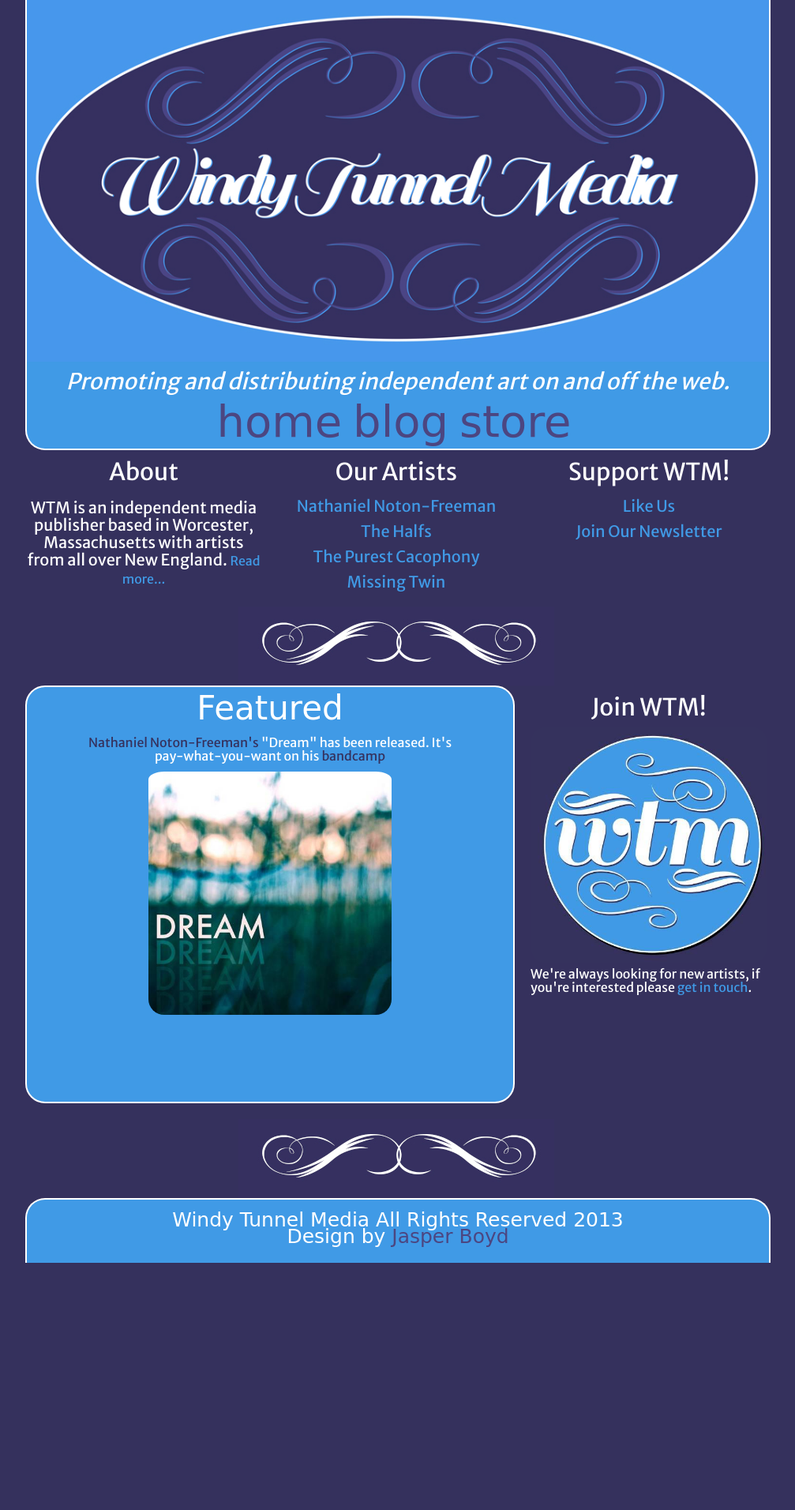
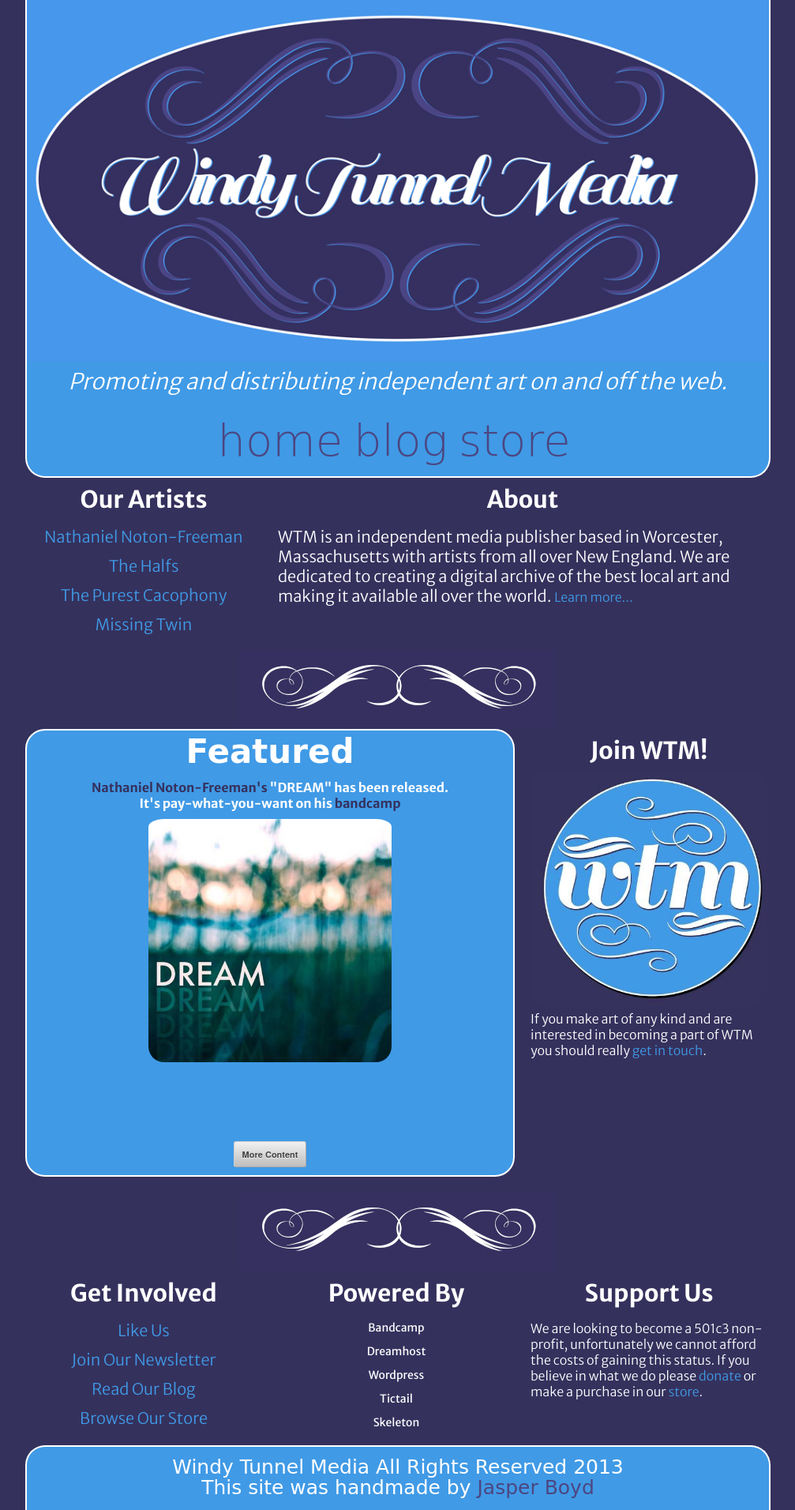
Before and after one commit to jasperboyd/windytunnelmedia, a PHP site: page / in a window 1280 px wide. Shown: the whole page at 79% size, without its empty margins (138-1145 px from the left). Before the commit the page ends 1599 px from the top, so only its background shows below. Run offline with PHP 8.4, Linux system fonts and the light colour scheme; some web fonts are replaced; grey boxes are pictures that could not be loaded.

Commit message:
major home page overhaul

```diff
--- a/index.html
+++ b/index.html
@@ -55,15 +55,7 @@
 				<a href="http://store.windytunnel.co">store</a>
 			</nav>
 		</div>
-		<div id="about" class="one-third column">
-			<div class="content">
-			<h3>About</h3>
-			<p class="padtop">
-				WTM is an independent media publisher based in Worcester, Massachusetts with artists
-				from all over New England. <a>Read more...</a>
-			</p>
-			</div>
-		</div>
+
 		<div id="artists" class="one-third column">
 			<div class="content">
 			<h3>Our Artists</h3>
@@ -76,13 +68,14 @@
 			</div>
 		</div>
 
-		<div id="support" class="one-third column">
+		<div id="about" class="two-thirds column">
 			<div class="content">
-			<h3>Support WTM!</h3>
-			<ul class="padtop">
-				<li><a>Like Us</a></li>
-				<li><a>Join Our Newsletter</a><li>
-			</ul>
+			<h3>About</h3>
+			<p class="padtop">
+				WTM is an independent media publisher based in Worcester, Massachusetts with artists
+				from all over New England. We are dedicated to creating a digital archive of the best
+				local art and making it available all over the world. <a>Learn more...</a>
+			</p>
 			</div>
 		</div>
 
@@ -94,11 +87,12 @@
 			<div class="content">
 			<h3>Featured</h3>
 			<p class="center padtop">
-					<a>Nathaniel Noton-Freeman's</a> "Dream" has been released.
+					<a>Nathaniel Noton-Freeman's</a> "DREAM" has been released.
 					It's pay-what-you-want on his <a href="http://whorl.bandcamp.com/album/dream" target="blank">bandcamp</a>
 			</p>
 			<img id="featuredart" class="padtop" src="images/dream.jpg">
 			<iframe width="200" height="100" style="position: relative; display: block; width: 300px; height: 100px; margin: 0 auto;" src="http://bandcamp.com/EmbeddedPlayer/v=2/album=3186237133/size=grande/bgcol=FFFFFF/linkcol=ffffff/transparent=true/" allowtransparency="true" frameborder="0"><a href="http://whorl.bandcamp.com/album/dream">DREAM by Nathaniel Noton-Freeman</a></iframe>
+			<button>More Content</button>
 			</div>
 		</div>
 		<div class="one-third column">
@@ -106,7 +100,8 @@
 			<h3>Join WTM!</h3>
 			<img id="logo" src="images/logop.jpg">
 		    <p>
-				We're always looking for new artists, if you're interested please
+				If you make art of any kind and are interested in becoming
+				a part of WTM you should really
 				<a href="mailto:jasper@windytunnel.co">get in touch</a>.
 			</p>
 			</div>
@@ -116,9 +111,47 @@
 			<img id="divide" src="images/divide.jpg">
 		</div>
 
+		<div class="one-third column">
+		<div id="support" class="content">
+			<h3>Get Involved</h3>
+			<ul class="padtop">
+				<li><a>Like Us</a></li>
+				<li><a>Join Our Newsletter</a><li>
+				<li><a>Read Our Blog</a></li>
+				<li><a>Browse Our Store</a></li>
+			</ul>
+			</div>
+		</div>
+
+		<div class="one-third column">
+		<div class="content">
+			<h3>Powered By</h3>
+			<ul class="padtop center">
+				<li>Bandcamp</li>
+				<li>Dreamhost</li>
+				<li>Wordpress</li>
+				<li>Tictail</li>
+				<li>Skeleton</li>
+			</ul>
+			</div>
+		</div>
+
+		<div class="one-third column">
+		<div class="content">
+			<h3>Support Us</h3>
+			<p class="padtop">
+				We are looking to become a 501c3 non-profit, unfortunately
+				we cannot afford the costs of gaining this status. If you
+				believe in what we do please <a>donate</a> or make a purchase
+				in our <a>store</a>.
+			</p>
+			</div>
+		</div>
+
+
 		<div id="footer" class="sixteen columns">
 			<h6>Windy Tunnel Media All Rights Reserved 2013</h6>
-			<h6>Design by <a href="http://jasperboyd.com">Jasper Boyd</a></h6>
+			<h6>This site was handmade by <a href="http://jasperboyd.com">Jasper Boyd</a></h6>
 		</div>
 	</div><!-- container -->
 
--- a/stylesheets/layout.css
+++ b/stylesheets/layout.css
@@ -115,6 +115,11 @@ nav a {
 	font-family: 'Sail', cursive;
 }
 
+button {
+	margin: 0 auto;
+	display: block;
+}
+
 h1,
 h6,
 #footer a
@@ -133,9 +138,15 @@ li
 	font-family: 'Merriweather Sans', sans-serif;
 }
 
+h2
+{
+	font-weight: 300;
+}
+
 h3
 {
 	font-size: 30px;
+	font-weight: 700;
 }
 
 h6,
@@ -163,6 +174,8 @@ p,
 a
 {
 	font-size: 16px;
+	font-weight: 300;
+	line-height: 125%;
 }
 
 #footer a,
@@ -180,11 +193,6 @@ a:visited
 
 a:hover {
 	color: white;
-}
-
-p
-{
-	line-height: 110%;
 }
 
 .center
@@ -224,11 +232,6 @@ p
 	font-size: 20px;
 }
 
-#about
-{
-	text-align: center;
-}
-
 #featured
 {
 	 box-sizing:border-box;
@@ -247,18 +250,19 @@ p
 	width: 75%;
 	display: block;
 	margin: 0 auto;
+	font-weight: 700;
 }
 
 #featured a,
 #featured a:visited
 {
 	color: #35315d;
+	font-weight: 700;
 }
 
 #featured a:hover
 {
 	color: #4c4681;
-	text-shadow: 1px 1px 1px white;
 }
 
 #featured h3
```
Also changed, not shown: nnf.html (+4 -4 lines), images/apple-touch-icon-114x114.png (deleted), images/apple-touch-icon-72x72.png (deleted), images/apple-touch-icon.png (deleted), images/favicon.ico (deleted), readme.md.
